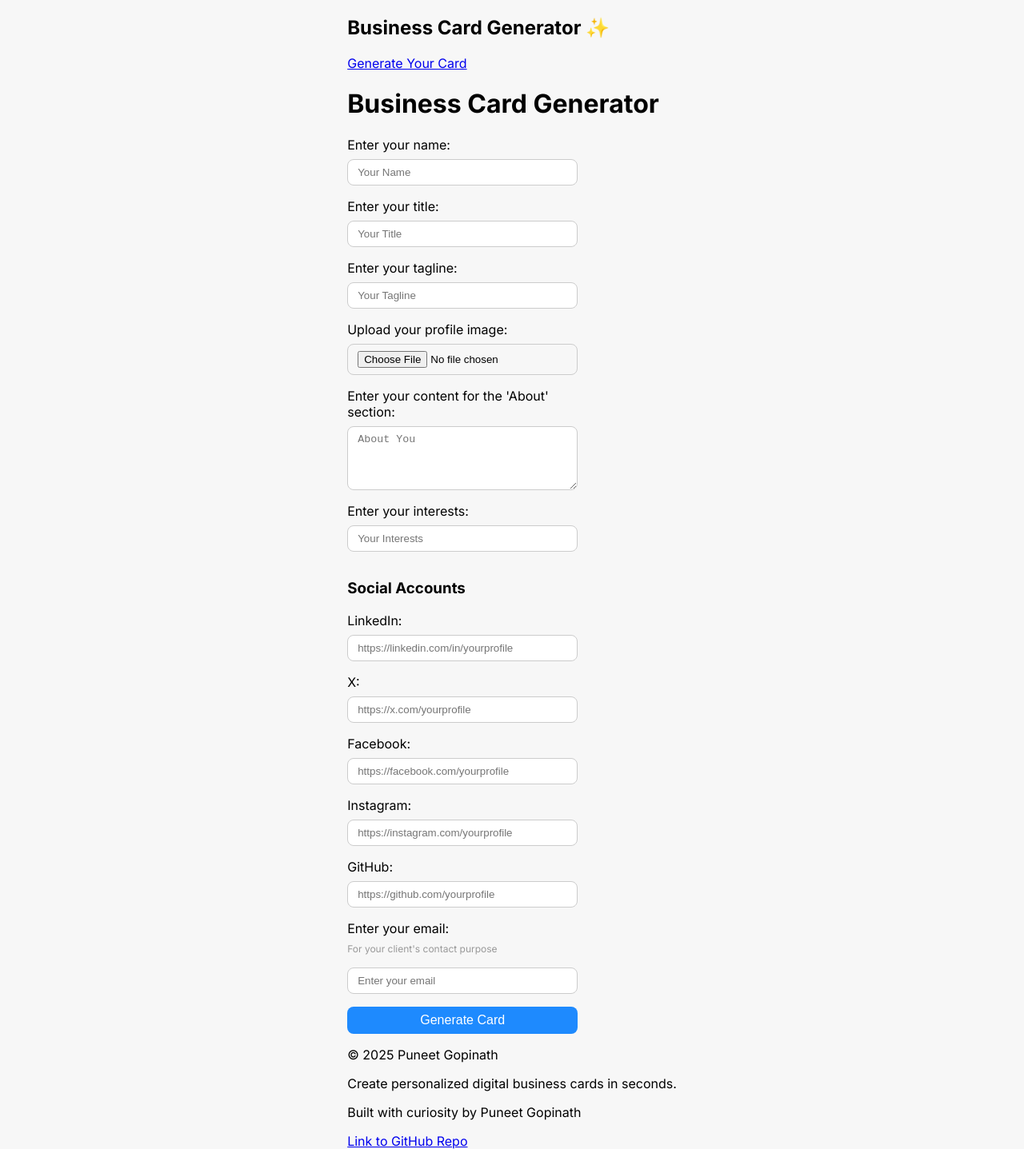
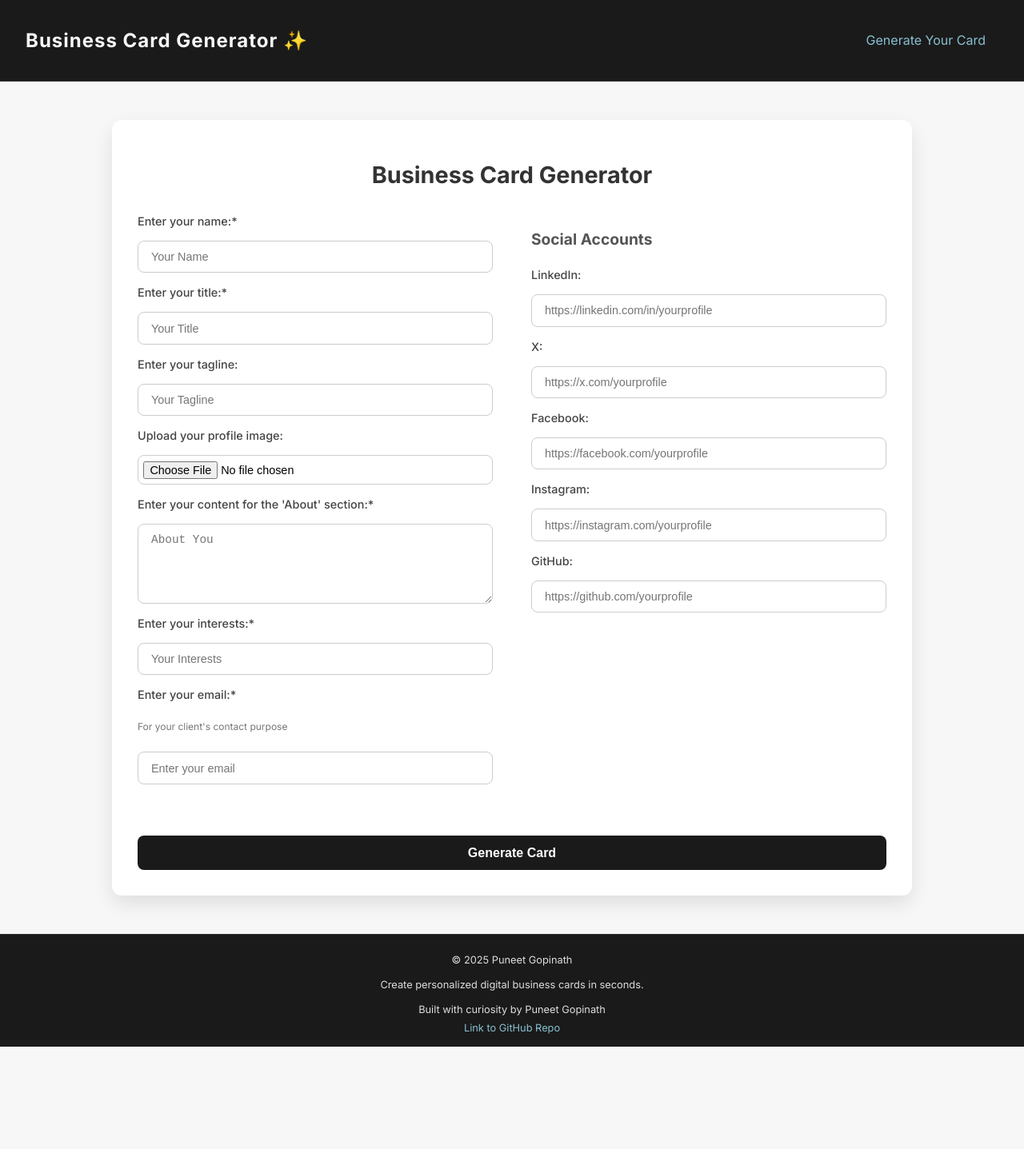
Before and after one commit to PuneetGopinath/business-card, a React (Vite) app: page /generate in a window 1280 px wide. Shown: the whole page at 80% size. After the commit the page ends 1309 px from the top, so only its background shows below. Built offline with nearby package versions, Linux system fonts and the light colour scheme.

Commit message:
feat: refactor Card and Gen components for improved data handling and UI layout; enhance styling in gen.css and index.css

```diff
--- a/src/components/Card.jsx
+++ b/src/components/Card.jsx
@@ -14,8 +14,8 @@ import Gmail from "../images/gmail.svg?react";
 import LinkedIn from "../images/linkedin.svg?react";
 
 export default function Card(props) {
-    let data = { ...props };
-    if (props.useLocalStorage) {
+    let data;
+    if (props.export) {
         data = {
             name: localStorage.getItem("cardGen.name") || c.name,
             title: localStorage.getItem("cardGen.title") || c.title,
@@ -32,7 +32,8 @@ export default function Card(props) {
                 github: localStorage.getItem("cardGen.github") || c.social.github
             },
         };
-    }
+    } else
+        data = { ...c };
 
     const [ exportType, setExportType ] = useState("pdf");
 
@@ -121,7 +122,7 @@ export default function Card(props) {
                 </section>
             </div>
 
-            <div className="export-info">
+            {props.export ? <div className="export-info">
                 <h1>Export your Business Card</h1>
                 <p>
                     You're all set—your card is now previewed with your personalized details, profile image, and social links.
@@ -142,7 +143,7 @@ export default function Card(props) {
                 >
                     Export
                 </button>
-            </div>
+            </div> : null}
         </main>
     );
 };
--- a/src/components/Gen.jsx
+++ b/src/components/Gen.jsx
@@ -17,7 +17,7 @@ export default function Gen() {
         const data = Object.fromEntries(formData.entries());
 
         for (const key in data) {
-            if (key === "profile") {
+            if (key === "profile" && data[key]?.size && data[key].size > 0) {
                 if (data[key].size > maxSize)
                     return alert("Profile image size exceeds 500 KB. Please upload a smaller image.");
                 const reader = new FileReader();
@@ -25,6 +25,8 @@ export default function Gen() {
                     localStorage.setItem(`cardGen.${key}`, reader.result);
                 };
                 reader.readAsDataURL(data[key]);
+                continue;
+            } else if (key === "profile") {
                 continue;
             }
             localStorage.setItem(`cardGen.${key}`, data[key]);
@@ -40,30 +42,38 @@ export default function Gen() {
             localStorage.setItem("cardGen.instagram", "https://instagram.com/");
         if (!data.github)
             localStorage.setItem("cardGen.github", "https://github.com");
+        alert("");
         window.location.href = "/card";
     };
 
     return (
-        <main>
+        <main className="gen">
             <h1>Business Card Generator</h1>
             <form className="gen-form" onSubmit={handleSubmit}>
-                <label>Enter your name:</label>
+                <div className="form-columns">
+                    <div className="user-details">
+                        <label>Enter your name:*</label>
                         <input type="text" name="name" placeholder="Your Name" required />
 
-                <label>Enter your title:</label>
+                        <label>Enter your title:*</label>
                         <input type="text" name="title" placeholder="Your Title" required />
 
                         <label>Enter your tagline:</label>
-                <input type="text" name="tagline" placeholder="Your Tagline" required />
+                        <input type="text" name="tagline" placeholder="Your Tagline" />
 
                         <label>Upload your profile image:</label>
-                <input type="file" name="profile" accept="image/*" required />
+                        <input type="file" name="profile" accept="image/*" />
 
-                <lable>Enter your content for the 'About' section:</lable>
+                        <label>Enter your content for the 'About' section:*</label>
                         <textarea name="about" placeholder="About You" required />
 
-                <label>Enter your interests:</label>
+                        <label>Enter your interests:*</label>
                         <input type="text" name="interests" placeholder="Your Interests" required />
+
+                        <label>Enter your email:*</label>
+                        <small>For your client's contact purpose</small>
+                        <input type="email" name="email" placeholder="Enter your email" required />
+                    </div>
 
                     <div className="social-links">
                         <h3>Social Accounts</h3>
@@ -78,10 +88,7 @@ export default function Gen() {
                         <label className="social-label">GitHub:</label>
                         <input type="url" name="github" placeholder="https://github.com/yourprofile" />
                     </div>
-
-                <label>Enter your email:</label>
-                <small>For your client's contact purpose</small>
-                <input type="email" name="email" placeholder="Enter your email" required />
+                </div>
 
                 <button type="submit" className="submit">Generate Card</button>
             </form>
--- a/src/gen.css
+++ b/src/gen.css
@@ -3,29 +3,106 @@
 }
 
 body.gen {
-    display: flex;
-    justify-content: center;
-    align-items: center;
+    background: #f7f7f7;
+    font-family: "Inter", sans-serif;
+    margin: 0;
+    padding: 0;
+}
+
+main.gen {
+    max-width: 1000px;
+    margin: 3rem auto;
+    padding: 2rem;
+    background: white;
+    border-radius: 12px;
+    box-shadow: 0 10px 25px rgba(0, 0, 0, 0.1);
 }
 
 .gen-form {
-    max-width: 18rem;
-    width: 100%;
     display: flex;
     flex-direction: column;
+    gap: 2rem;
 }
 
-input,
-textarea {
-    margin-top: 0.5rem;
-    margin-bottom: 1rem;
+.form-columns {
+    display: flex;
+    gap: 3rem;
+    flex-wrap: wrap;
+}
+
+.user-details,
+.social-links {
+    flex: 1;
+    min-width: 280px;
+    display: flex;
+    flex-direction: column;
+    gap: 1rem;
+}
+
+.gen h1 {
+    font-size: 1.8rem;
+    text-align: center;
+    margin-bottom: 2rem;
+    color: #333;
+}
+
+.gen-form h3 {
+    font-size: 1.2rem;
+    margin-bottom: 0.5rem;
+    color: #555;
+}
+
+.gen-form label {
+    font-size: 0.9rem;
+    font-weight: 500;
+    color: #444;
+}
+
+.gen-form input,
+.gen-form textarea {
     width: 100%;
+    padding: 0.7rem 1rem;
+    font-size: 0.9rem;
     border: 1px solid #ccc;
     border-radius: 8px;
-    padding: 0.5rem 0.75rem;
+    background: #fff;
 }
 
-textarea {
+.gen-form input[type="file"] {
+    padding: 0.4rem;
+}
+
+.gen-form textarea {
     resize: vertical;
-    min-height: 5rem;
+    min-height: 100px;
 }
+
+small {
+    color: #777;
+    font-size: 0.75rem;
+    margin-bottom: 0.5rem;
+}
+
+.submit {
+    background: #1a1a1a;
+    color: white;
+    font-weight: bold;
+    padding: 0.8rem 1.5rem;
+    border: none;
+    border-radius: 8px;
+    font-size: 1rem;
+    cursor: pointer;
+    transition: background-color 0.3s ease;
+    margin-top: 2rem;
+}
+
+.submit:hover {
+    background: #333;
+}
+
+@media (max-width: 768px) {
+    .gen-form {
+        flex-direction: column;
+        gap: 2rem;
+    }
+}
--- a/src/index.css
+++ b/src/index.css
@@ -7,6 +7,82 @@ body {
     background: white;
     font-family: "Inter", sans-serif;
     background: #f7f7f7;
+}
+
+.header {
+    display: flex;
+    justify-content: space-between;
+    align-items: center;
+    padding: 1rem 2rem;
+    background: #1a1a1a;
+    color: #f7f7f7;
+    border-bottom: 1px solid #333;
+}
+
+.logo {
+    font-size: 1.5rem;
+    font-weight: bold;
+    letter-spacing: 1px;
+}
+
+.nav-link {
+    color: #88c0d0;
+    text-decoration: none;
+    font-size: 1rem;
+    padding: 0.5rem 1rem;
+    border-radius: 6px;
+    transition: background-color 0.3s ease;
+}
+
+.nav-link:hover {
+    background: #272727;
+}
+
+.home {
+    display: flex;
+    align-items: center;
+    justify-content: space-between;
+    gap: 3rem;
+    padding: 1rem 2rem;
+    background-color: #fefefe;
+    min-height: 100vh;
+}
+
+.home .card-container {
+    padding: 0;
+}
+
+.intro {
+    max-width: 500px;
+}
+
+.intro h1 {
+    font-size: 2.2rem;
+    margin-bottom: 1rem;
+    color: #222;
+}
+
+.intro p {
+    font-size: 1.1rem;
+    color: #555;
+    margin-bottom: 2rem;
+}
+
+.cta {
+    background: #1a1a1a;
+    color: white;
+    font-weight: bold;
+    border: none;
+    padding: 0.7rem 1.2rem;
+    border-radius: 8px;
+    font-size: 1rem;
+    cursor: pointer;
+    text-decoration: none;
+    transition: background-color 0.3s ease;
+}
+
+.cta:hover {
+    background: #333;
 }
 
 .card-container {
@@ -162,12 +238,14 @@ small {
 
 .main {
     margin: 5px 10px;
+    width: 100%;
+    padding: 0 10px;
+    text-align: justify;
 }
 
 .subtitle {
     font-size: 0.9rem;
     margin: 5px 0 10px 0;
-    text-align: left;
 }
 
 .text {
@@ -237,3 +315,27 @@ button:hover {
         margin-top: 1rem;
     }
 }
+
+.footer {
+    display: flex;
+    flex-direction: column;
+    text-align: center;
+    padding: 1rem 2rem;
+    background-color: #1a1a1a;
+    color: #ddd;
+    font-size: 0.8rem;
+    border-top: 1px solid #333;
+}
+
+.footer p {
+    margin: 0.5rem 0;
+}
+
+.footer a {
+    color: #88c0d0;
+    text-decoration: none;
+}
+
+.footer a:hover {
+    text-decoration: underline;
+}
```
Lines whose indentation alone changed are shown as unchanged.
